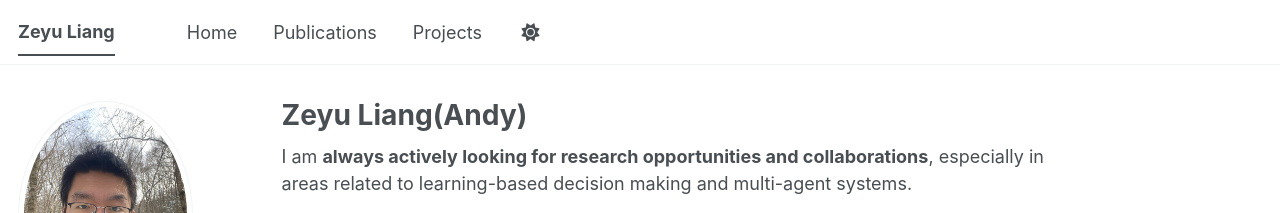
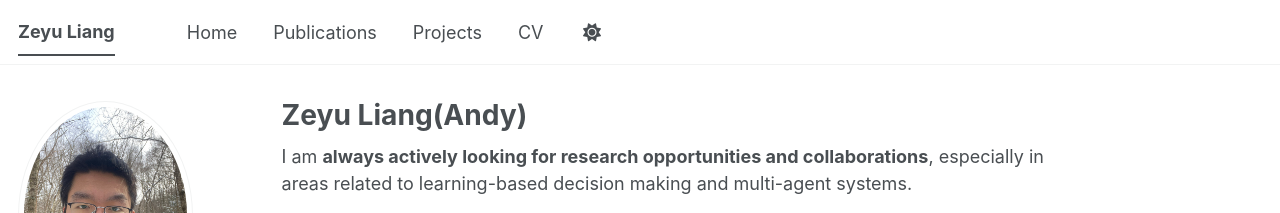
Before and after one commit to zedyelllion/zedyelllion.github.io, a Jekyll site: the page built from _pages/about.md, in a window 1280 px wide. Shown: the top 213 px of the page. Built offline with Jekyll 4.4.1, drawn with Linux system fonts in a browser that asks for light colours; some web fonts are replaced; a script bundle is joined from its source files by our own code; library files that are not in the unit come from our copies; a file with an impossible date is left out.

Commit message:
Add English CV to website

```diff
--- a/_data/navigation.yml
+++ b/_data/navigation.yml
@@ -14,3 +14,5 @@ main:
     url: /publications/
   - title: "Projects"
     url: /projects/
+  - title: "CV"
+    url: /files/cv-zyliang.pdf
```
Also changed, not shown: 1 other file.
